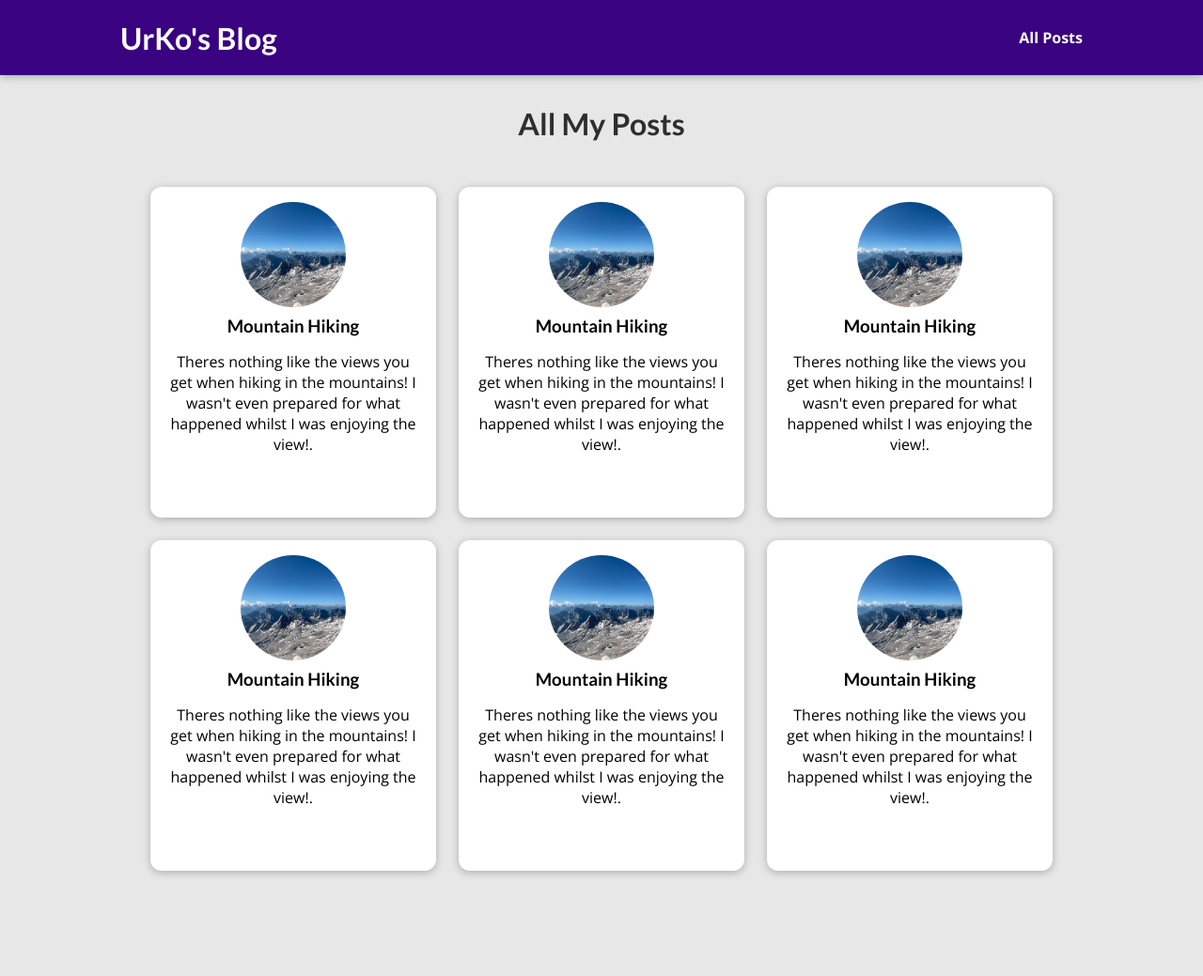
After one commit to UrKo2376/academind_my_site, a Django app: template blog/templates/blog/all-posts.html in a window 1280 px wide. The commit adds this page. Shown: the whole page at 94% size. Run offline with Django 5.2, Linux system fonts and the light colour scheme; the template is opened without the code that fills it, so the values that code supplies are empty.

Commit message:
Added all-posts page and corresponding styles.  Moved some common elements like nav into base.html to avoid duplication

```diff
--- /dev/null
+++ b/blog/static/blog/all-posts.css
@@ -0,0 +1,43 @@
+body {
+    background-color: #e7e7e7;
+  }
+
+  #main-navigation {
+    background-color: #390281;
+    box-shadow: 0 2px 8px rgba(0, 0, 0, 0.25);
+  }
+
+  #all-posts {
+    margin: 7rem auto;
+    width: 90%;
+    max-width: 60rem;
+  }
+
+  #all-posts h2 {
+    text-align: center;
+    font-size: 2rem;
+    color: #2e2e2e;
+    margin: 3rem 0;
+  }
+
+  ul {
+    list-style: none;
+    margin: 0;
+    padding: 0;
+    display: grid;
+    grid-template-columns: repeat(auto-fill, minmax(17rem, 1fr));
+    gap: 1.5rem;
+  }
+
+  .post img {
+    width: 7rem;
+    height: 7rem;
+  }
+
+  .post a {
+    height: 22rem;
+    transform-origin: center;
+    box-shadow: 0 2px 8px rgba(0, 0, 0, 0.25);
+    border-radius: 12px;
+    background-color: white;
+  }
--- /dev/null
+++ b/blog/static/blog/posts.css
@@ -0,0 +1,44 @@
+
+  .post {
+    display: flex;
+    flex-direction: column;
+    align-items: center;
+    text-align: center;
+  }
+
+  .post a {
+    text-decoration: none;
+    color: black;
+    transition: all 0.2s ease;
+    padding: 1rem;
+  }
+
+  .post a:hover,
+  .post a:active {
+    transform: scale(1.1);
+    background-color: #390281;
+    color: white;
+  }
+
+  .post img {
+    width: 5rem;
+    height: 5rem;
+    object-fit: cover;
+    border-radius: 50%;
+  }
+
+  .post h3 {
+    margin: 0.25rem 0;
+  }
+
+  .post time {
+    color: #666666;
+    margin: 0.25rem;
+    font-style: italic;
+    font-size: 0.85rem;
+  }
+
+  .post:hover time,
+  .post:active time {
+    color: white;
+  }
--- /dev/null
+++ b/blog/templates/blog/all-posts.html
@@ -0,0 +1,25 @@
+{% extends 'base.html' %}
+{% load static %}
+
+{% block title %}
+  All My Posts
+{% endblock %}
+
+{% block css_files %}
+    <link rel="stylesheet" href="{% static "blog/posts.css" %}" />
+    <link rel="stylesheet" href="{% static "blog/all-posts.css" %}" />
+{% endblock %}
+
+{% block content %}
+    <section id="all-posts">
+        <h2>All My Posts</h2>
+        <ul>
+            {% include "blog/includes/post.html" %}
+            {% include "blog/includes/post.html" %}
+            {% include "blog/includes/post.html" %}
+            {% include "blog/includes/post.html" %}
+            {% include "blog/includes/post.html" %}
+            {% include "blog/includes/post.html" %}
+        </ul>
+    </section>
+{% endblock %}
--- /dev/null
+++ b/blog/templates/blog/includes/post.html
@@ -0,0 +1,13 @@
+{% load static %}
+
+<li>
+    <article class="post">
+      <a href="">
+        <img src="{% static "blog/images/mountains.jpg" %}" alt="Mountain Hiking" />
+        <div class="post__content">
+          <h3>Mountain Hiking</h3>
+          <p>Theres nothing like the views you get when hiking in the mountains! I wasn't even prepared for what happened whilst I was enjoying the view!.</p>
+        </div>
+      </a>
+    </article>
+  </li>
--- a/blog/views.py
+++ b/blog/views.py
@@ -4,8 +4,8 @@ from django.shortcuts import render
 def starting_page(request):
     return render(request, "blog/index.html")
 
-def posts(requests):
-    pass
+def posts(request):
+    return render(request, "blog/all-posts.html")
 
 def post_detail(request):
     pass
--- a/static/app.css
+++ b/static/app.css
@@ -18,3 +18,31 @@ h3 {
   font-family: 'Lato', sans-serif;
   font-weight: bold;
 }
+
+#main-navigation {
+  width: 100%;
+  height: 5rem;
+  display: flex;
+  justify-content: space-between;
+  align-items: center;
+  padding: 0 10%;
+  position: absolute;
+  top: 0;
+  left: 0;
+}
+
+#main-navigation a {
+  text-decoration: none;
+  color: white;
+  font-weight: bold;
+}
+
+#main-navigation a:hover,
+#main-navigation a:active {
+  color: #cf79f1;
+}
+
+#main-navigation h1 a:hover,
+#main-navigation h1 a:active {
+  color: white;
+}
--- a/templates/base.html
+++ b/templates/base.html
@@ -10,6 +10,12 @@
     {% block css_files %}{% endblock %}
 </head>
 <body>
+    <header id="main-navigation">
+        <h1><a href="">UrKo's Blog</a></h1>
+        <nav>
+          <a href="">All Posts</a>
+        </nav>
+    </header>
     {% block content %}
     {%  endblock %}
 </body>
```
Also changed, not shown: blog/static/blog/index.css (+0 -72 lines), blog/templates/blog/index.html (+7 -19 lines), blog/static/blog/images/coding.jpg (added), blog/static/blog/images/mountains.jpg (added), blog/static/blog/images/woods.jpg (added), 1 other file.
